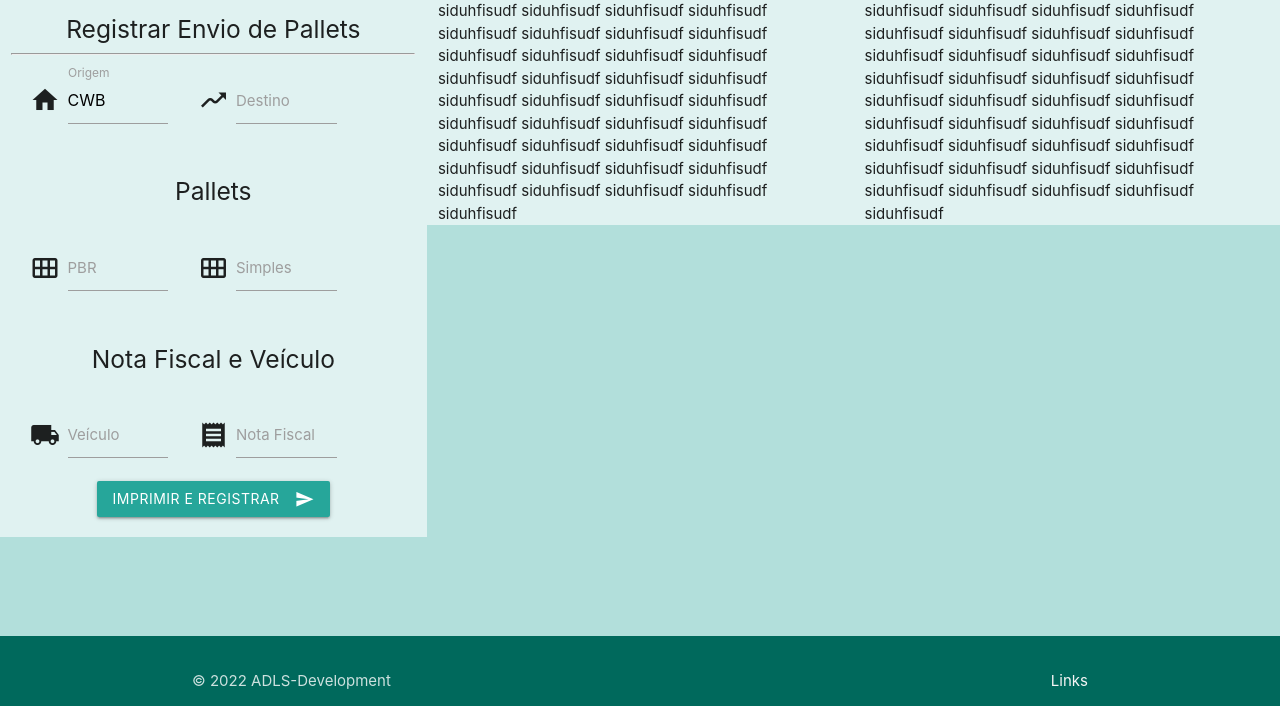
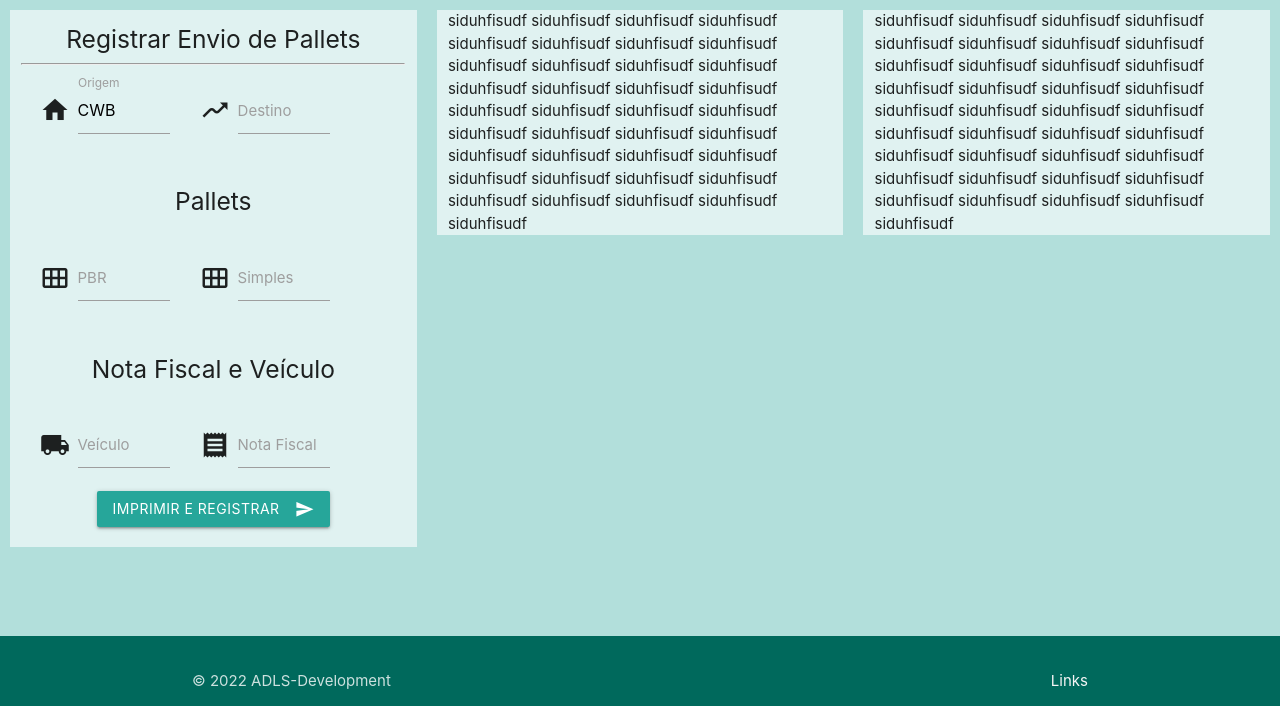
Before and after one commit to SrLuppo/controledepalets.com, a PHP site: page /index.php in a window 1280 px wide. Shown: the part 94-800 px from the top of the page. Run offline with PHP 8.4, Linux system fonts and the light colour scheme.

Commit message:
ajuste css

```diff
--- a/includes/header.php
+++ b/includes/header.php
@@ -21,6 +21,12 @@
         main {
         flex: 1 0 auto;
         }
+
+        .index-box {
+            border: #b2dfdb;
+            border-style: solid;
+            border-width: 10px;
+        }
     </style>
 </head>
 <body class="teal lighten-4">
```
